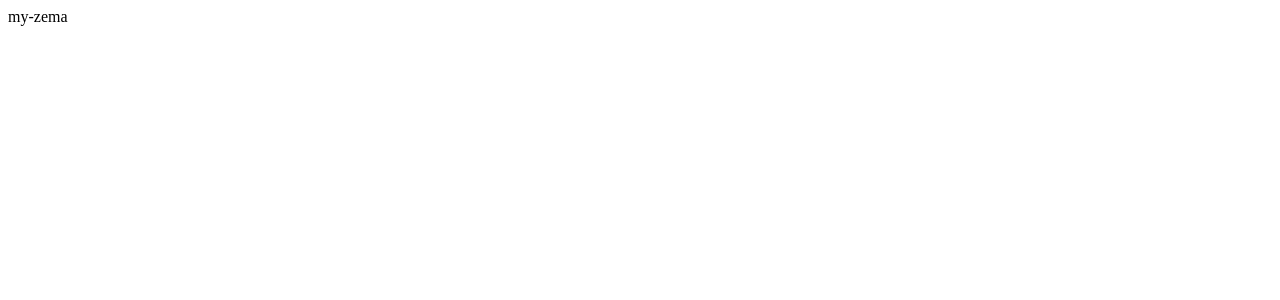
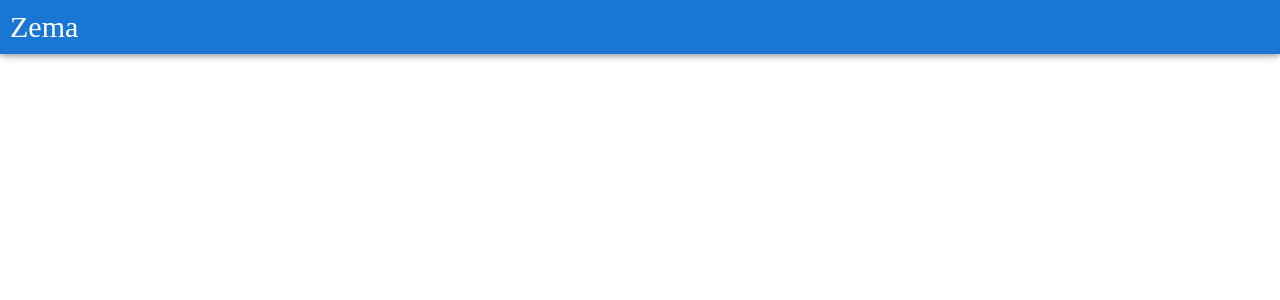
Before and after one commit to spleekz/my-zema, a React (Create React App) app: page / in a window 1280 px wide. Shown: the top 300 px of the page. Built offline with nearby package versions, Linux system fonts and the light colour scheme.

Commit message:
add header component

```diff
--- a/src/App.tsx
+++ b/src/App.tsx
@@ -1,5 +1,10 @@
 import React from 'react'
+import { Header } from './components/Header'
 
 export const App = (): JSX.Element => {
-  return <div>my-zema</div>
+  return (
+
+   <Header />
+
+  )
 }
--- /dev/null
+++ b/src/components/Header.tsx
@@ -0,0 +1,15 @@
+import React, { FC } from 'react'
+import { makeStyles } from '@material-ui/styles'
+import { AppBar } from '@material-ui/core'
+
+const useStyles = makeStyles({
+  header: {
+    padding: '10px',
+    fontSize: '30px',
+  },
+})
+
+export const Header: FC = (): JSX.Element => {
+  const classes = useStyles()
+  return <AppBar className={classes.header}>Zema</AppBar>
+}
```
